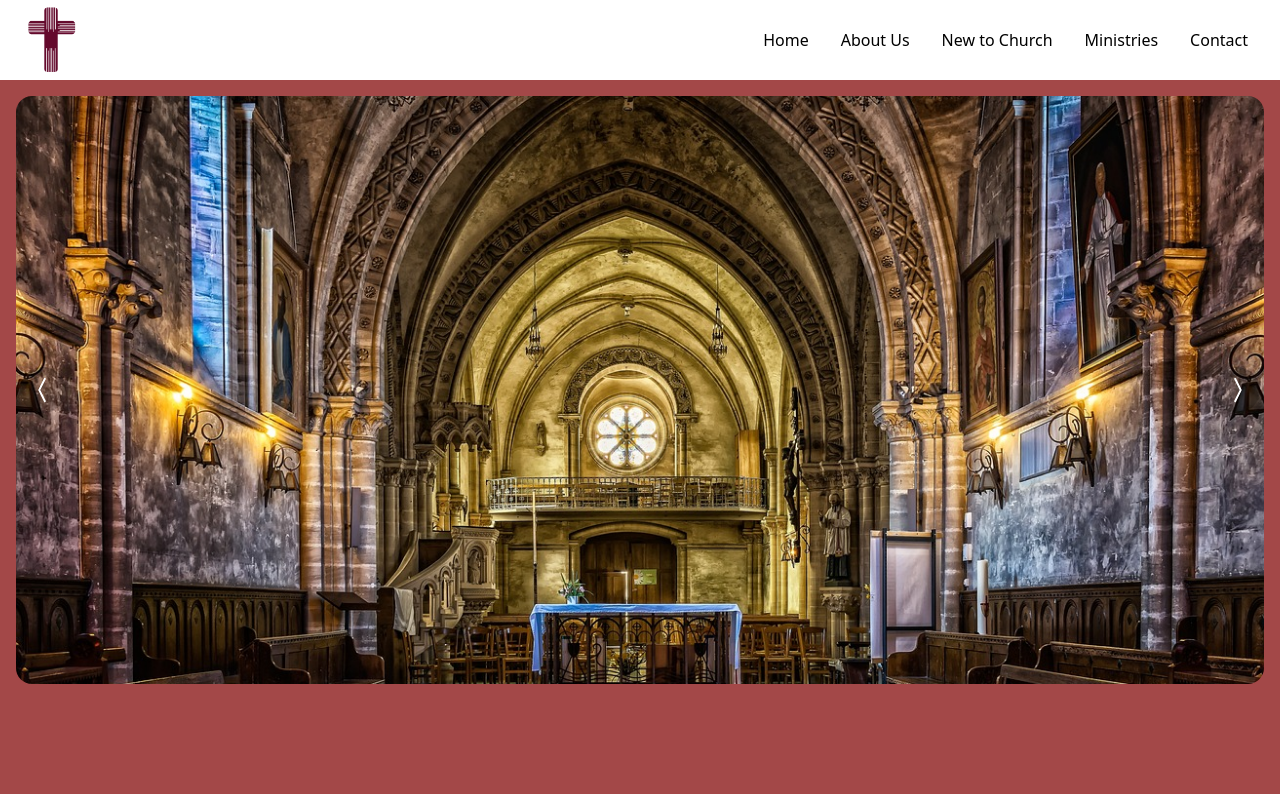
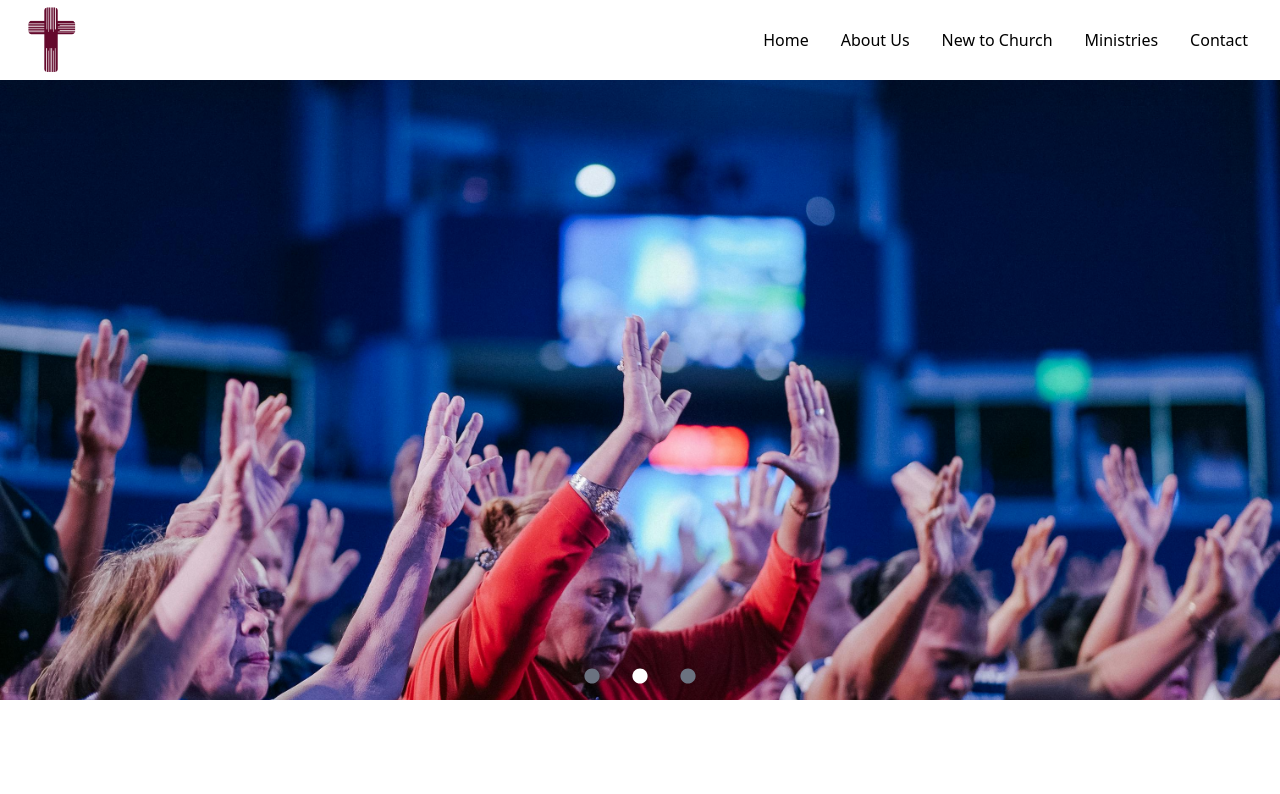
Before and after one commit to toluwanimi1/RCJCWebsite, a React (Create React App) app: page / in a window 1280 px wide. Shown: the top 794 px of the page. Built offline with nearby package versions, Linux system fonts and the light colour scheme.

Commit message:
Finally finished up img slider elements with the dot being infront of image, also fixed nabar's stability

```diff
--- a/src/Components/Home.jsx
+++ b/src/Components/Home.jsx
@@ -1,13 +1,15 @@
-import React, {useState} from 'react';
-import img1 from '../Assets/img1.jpg'
-import img2 from '../Assets/img2.jpg'
-import img3 from '../Assets/img3.jpg'
-import { BsChevronCompactLeft, BsChevronCompactRight } from 'react-icons/bs';
+import React, { useState, useEffect } from "react";
+import img1 from "../Assets/img1.jpg";
+import img2 from "../Assets/img2.jpg";
+import img3 from "../Assets/img3.jpg";
+import { BsChevronCompactLeft, BsChevronCompactRight } from "react-icons/bs";
+import { RxDotFilled } from "react-icons/rx";
 
-const Home = () =>{
-
-    const imgslides =[
-        {url:img1},{url:img2},{url:img3},
+const Home = () => {
+  const imgslides = [
+    { url: img1, text: "Welcome" },
+    { url: img2 },
+    { url: img3 },
   ];
 
   const [currentIndex, setCurrentIndex] = useState(0);
@@ -23,25 +25,61 @@ const Home = () =>{
     const newIndex = isLastSlide ? 0 : currentIndex + 1;
     setCurrentIndex(newIndex);
   };
-    return(
-        <div name='Home' className='w-full h-screen bg-[#a34848]'>
-             <div className='max-w-[1400px] h-[780px] w-full m-auto py-24 px-4 relative group'>
+  const goToSlide = (slideIndex) => {
+    setCurrentIndex(slideIndex);
+  };
+  useEffect(() => {
+    const interval = setInterval(() => {
+      nextSlide();
+    }, 5000);
+    return () => clearInterval(interval);
+  }, [currentIndex]);
+  return (
+    <div name="Home" className="w-full h-[780px] bg-[#a34848]">
+      <div className="h-[780px] w-full m-auto py-20 relative group">
+        <div className="relative w-full h-full">
+          {imgslides.map((slide, index) => (
             <div
-        style={{ backgroundImage: `url(${imgslides[currentIndex].url})` }}
-        className='w-full h-full rounded-2xl bg-center bg-cover transition-all duration-500'
+              key={index}
+              style={{ backgroundImage: `url(${slide.url})` }}
+              className={`absolute top-0 left-0 w-full h-full bg-center bg-cover transition-opacity duration-500 ${
+                index === currentIndex ? "opacity-100" : "opacity-0"
+              }`}
             ></div>
+          ))}
+        </div>
+        <div className="absolute bottom-20 left-0 right-0 flex justify-center z-10">
+          {imgslides.map((slide, slideIndex) => (
+            <div
+              key={slideIndex}
+              onClick={() => goToSlide(slideIndex)}
+              className="text-5xl cursor-pointer"
+            >
+              <RxDotFilled
+                className={`${
+                  slideIndex === currentIndex ? "text-white" : "text-gray-500"
+                }`}
+              />
+            </div>
+          ))}
+        </div>
         {/* Left Arrow */}
-       <div className='hidden group-hover:block absolute top-[50%] -translate-x-0 translate-y-[-50%] left-5 text-2xl rounded-full p-2 bg-black/20 text-white cursor-pointer'>
-        <BsChevronCompactLeft onClick={prevSlide} size={30} />
+        <div className="hidden group-hover:block absolute top-[50%] -translate-x-0 translate-y-[-50%] left-5 text-2xl rounded-full p-2 bg-black/20 text-white cursor-pointer">
+          <BsChevronCompactLeft onClick={prevSlide} size={30}/>
         </div>
         {/* Right Arrow */}
-      <div className='hidden group-hover:block absolute top-[50%] -translate-x-0 translate-y-[-50%] right-5 text-2xl rounded-full p-2 bg-black/20 text-white cursor-pointer'>
-        <BsChevronCompactRight onClick={nextSlide} size={30} />
+        <div className="hidden group-hover:block absolute top-[50%] -translate-x-0 translate-y-[-50%] right-5 text-2xl rounded-full p-2 bg-black/20 text-white cursor-pointer">
+          <BsChevronCompactRight onClick={nextSlide} size={30}/>
+        </div>
+        <div className="w-full h-full bg-white">
+        <div className=" flex py-24 px-24">
+      <img src={img1} alt="Church Location" class=" rounded-full size-[320px] "/>
       </div>
       </div>
       </div>
 
-    )
-}
+    </div>
+  );
+};
 
-export default Home
+export default Home;
--- a/src/Components/Navbar.jsx
+++ b/src/Components/Navbar.jsx
@@ -5,7 +5,7 @@ const Navbar = () => {
     const [nav, setNav] = useState(false)
     const handleClick = () => setNav(!nav)
 return (
-    <div className='fixed w-full h-[80px] flex justify-between items-center px-4 bg-[white] text-[black]'>
+    <div className='fixed w-full h-[80px] flex justify-between items-center px-4 bg-[white] text-[black] z-50'>
         <div> <img src={Logo} alt="Logo image" style={{width: '70px'}}/></div>
     {/*menu */}
             <ul className='hidden md:flex'>
--- a/tailwind.config.js
+++ b/tailwind.config.js
@@ -1,8 +1,12 @@
 /** @type {import('tailwindcss').Config} */
 module.exports = {
-  content: ['./src/**/*.{js,jsx,ts,tsx}','./public/index.html'],
+  purge: ['./src/**/*.{js,jsx,ts,tsx}', './public/index.html'],
+  darkMode: false, // or 'media' or 'class'
   theme: {
     extend: {},
   },
+  variants: {
+    extend: {},
+  },
   plugins: [],
-}
+};
```
Lines whose indentation alone changed are shown as unchanged.
